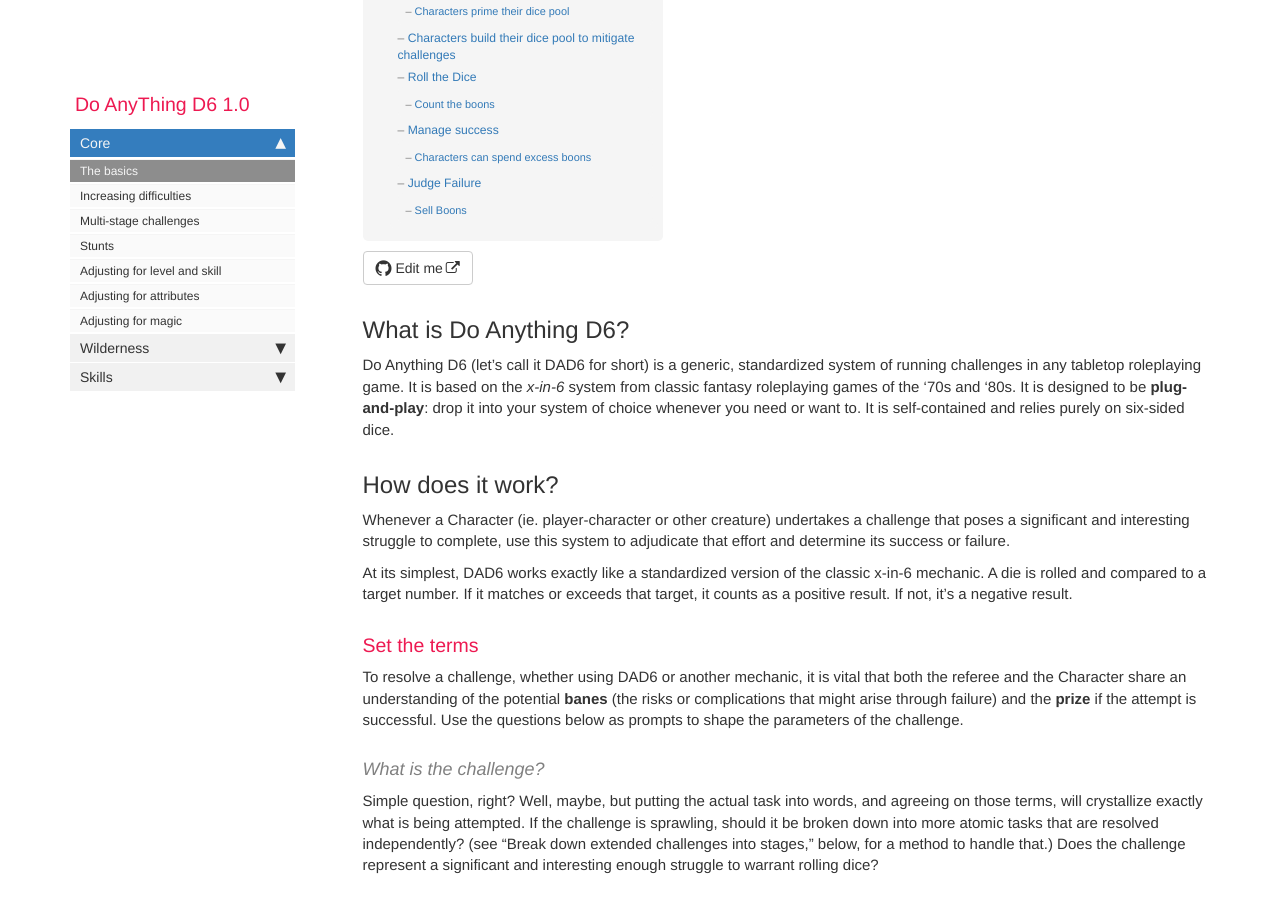
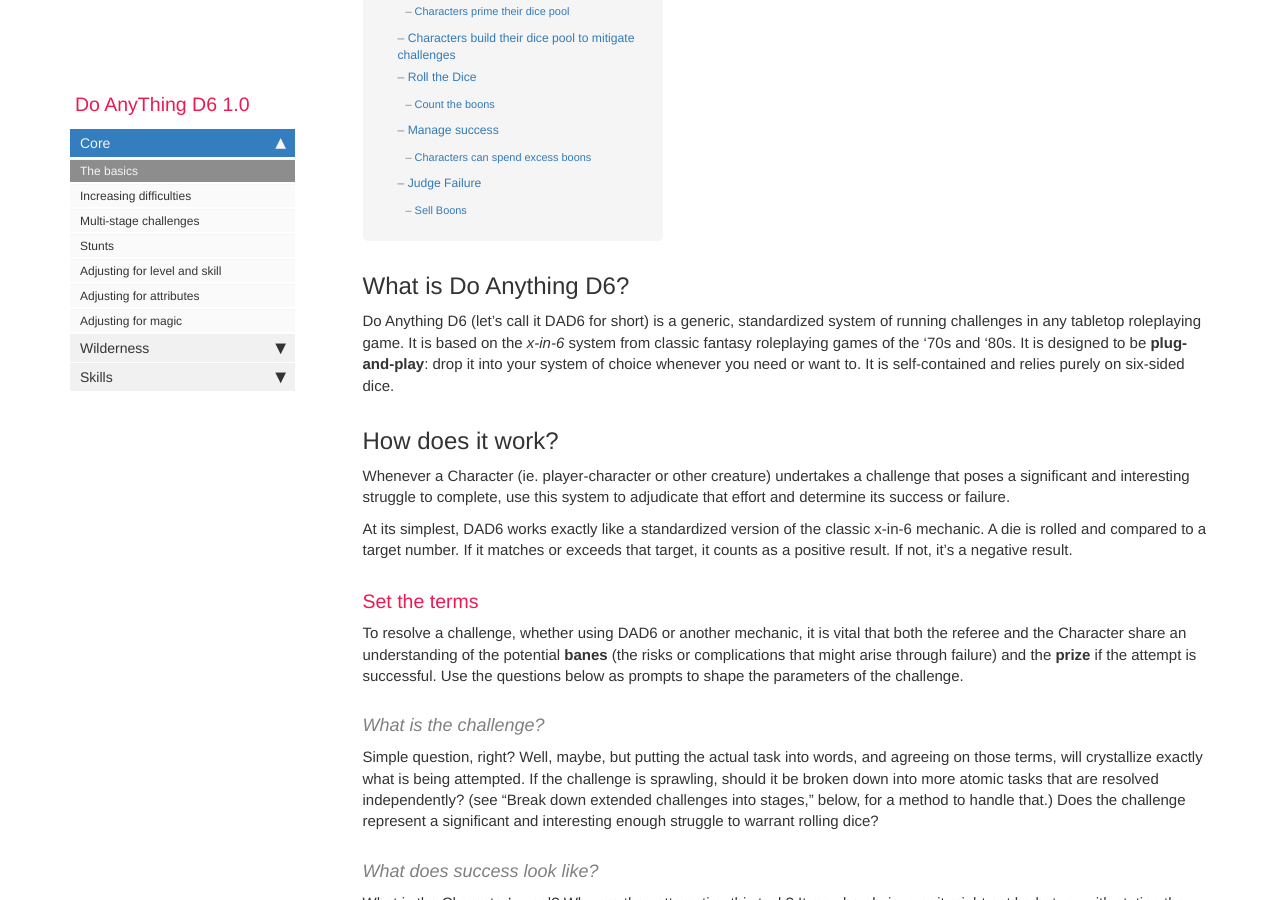
Before and after one commit to HexedPress/dad6, a Jekyll site: the page built from index.md, in a window 1280 px wide and 900 px high, scrolled down 402 px. Built offline with Jekyll 4.4.1, drawn with Linux system fonts in a browser that asks for light colours; comment, search, counter and statistics services are not loaded.

Commit message:
Updated page layout

```diff
--- a/_layouts/page.html
+++ b/_layouts/page.html
@@ -2,9 +2,14 @@
 layout: default
 ---
 
-<div class="post-header">
+<article>
+    <header class="post-header">
         <h1 class="post-title-main">{{ page.title }}</h1>
-</div>
+
+        {% if page.summary %}
+        <p class="summary">{{page.summary}}</p>
+        {% endif %}
+    </header>
 
     {% if page.simple_map == true %}
 
@@ -28,28 +33,22 @@ layout: default
 
     {% endif %}
 
-<div class="post-content">
-
-   {% if page.summary %}
-    <div class="summary">{{page.summary}}</div>
-   {% endif %}
+    <section class="post-content">
 
         {% unless page.toc == false %}
+        <nav>
             {% include toc.html %}
+        </nav>
         {% endunless %}
 
-
-    {% if site.github_editme_path %}
-
-    <a target="_blank" rel="noopener" href="https://github.com/{{site.github_editme_path}}{{page.path}}" class="btn btn-default githubEditButton" role="button"><i class="fa fa-github fa-lg"></i> Edit me</a>
-
-    {% endif %}
-
+        <div>
             {{content}}
-
+        </div>
+    </section>
+    <footer>
         <div class="tags">
             {% if page.tags != null %}
-        <b>Tags: </b>
+            <strong>Tags: </strong>
             {% assign projectTags = site.data.tags.allowed-tags %}
             {% for tag in page.tags %}
             {% if projectTags contains tag %}
@@ -58,10 +57,8 @@ layout: default
             {% endfor %}
             {% endif %}
         </div>
-
-{% include commento.html %}
-
-</div>
+    </footer>
+</article>
 
 {{site.data.alerts.hr_shaded}}
 
```
Lines whose indentation alone changed are shown as unchanged.
